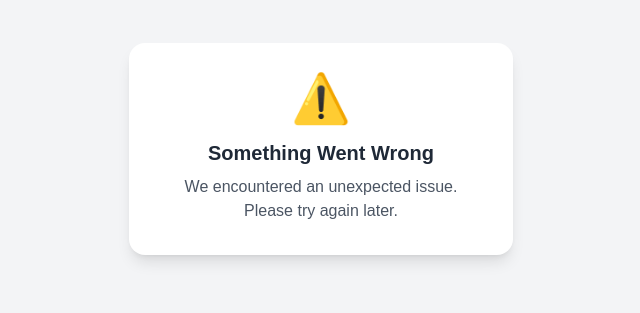
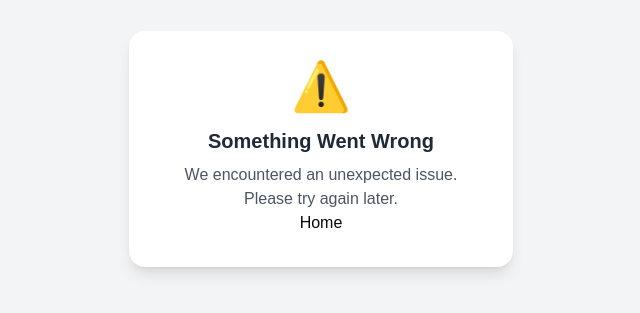
Before and after one commit to UvYadav04/Rapidh_Frontend, a Next.js app: page /ErrorOccured in a window 1280 px wide. Shown: the part 251-564 px from the top of the page, without its empty margins (319-959 px from the left). Built offline with nearby package versions, Linux system fonts and the light colour scheme.

Commit message:
added home button in error page

```diff
--- a/src/app/ErrorOccured/page.tsx
+++ b/src/app/ErrorOccured/page.tsx
@@ -1,3 +1,4 @@
+import Link from 'next/link'
 import React from 'react'
 
 function page() {
@@ -9,6 +10,7 @@ function page() {
                 <p className="text-gray-600 mt-2">
                     We encountered an unexpected issue. Please try again later.
                 </p>
+                <Link href={'/'}>Home</Link>
             </div>
         </div>
     )
```
